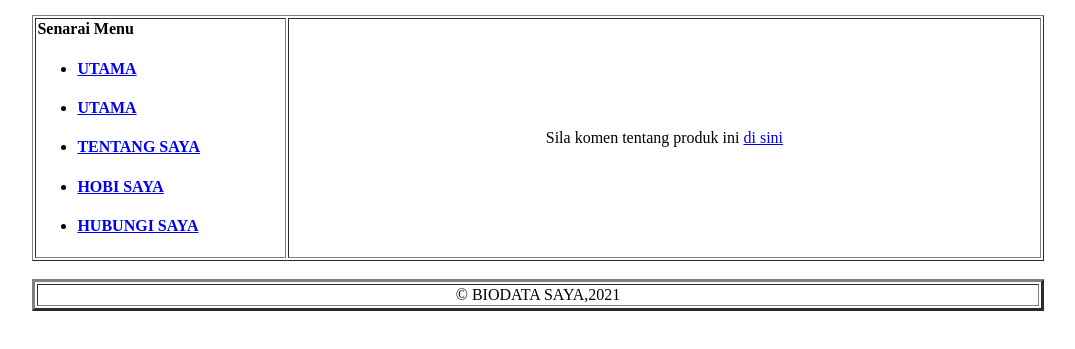
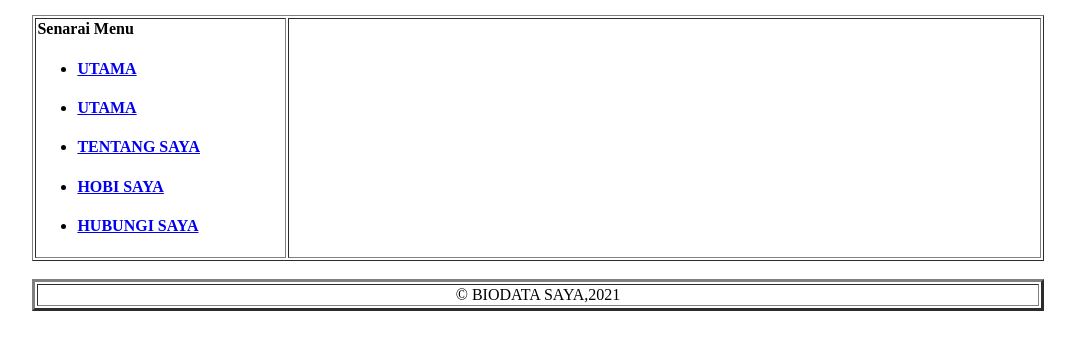
Before and after one commit to Zraikhaa/KPD1023-Penilaian-Prestasi-K3, a plain HTML site: page index.html in a window 1280 px wide. Shown: the part 83-432 px from the top of the page, without its empty margins (102-1177 px from the left). Drawn offline with Linux system fonts and the light colour scheme.

Commit message:
Update index.html

```diff
--- a/index.html
+++ b/index.html
@@ -26,7 +26,7 @@
                 </td>
                 <td width="75%" align="center">
 
-                    <p>Sila komen tentang produk ini <a href="komen.html">di sini</a></p>
+
                 </td>
             </tr>
         </table>
```
